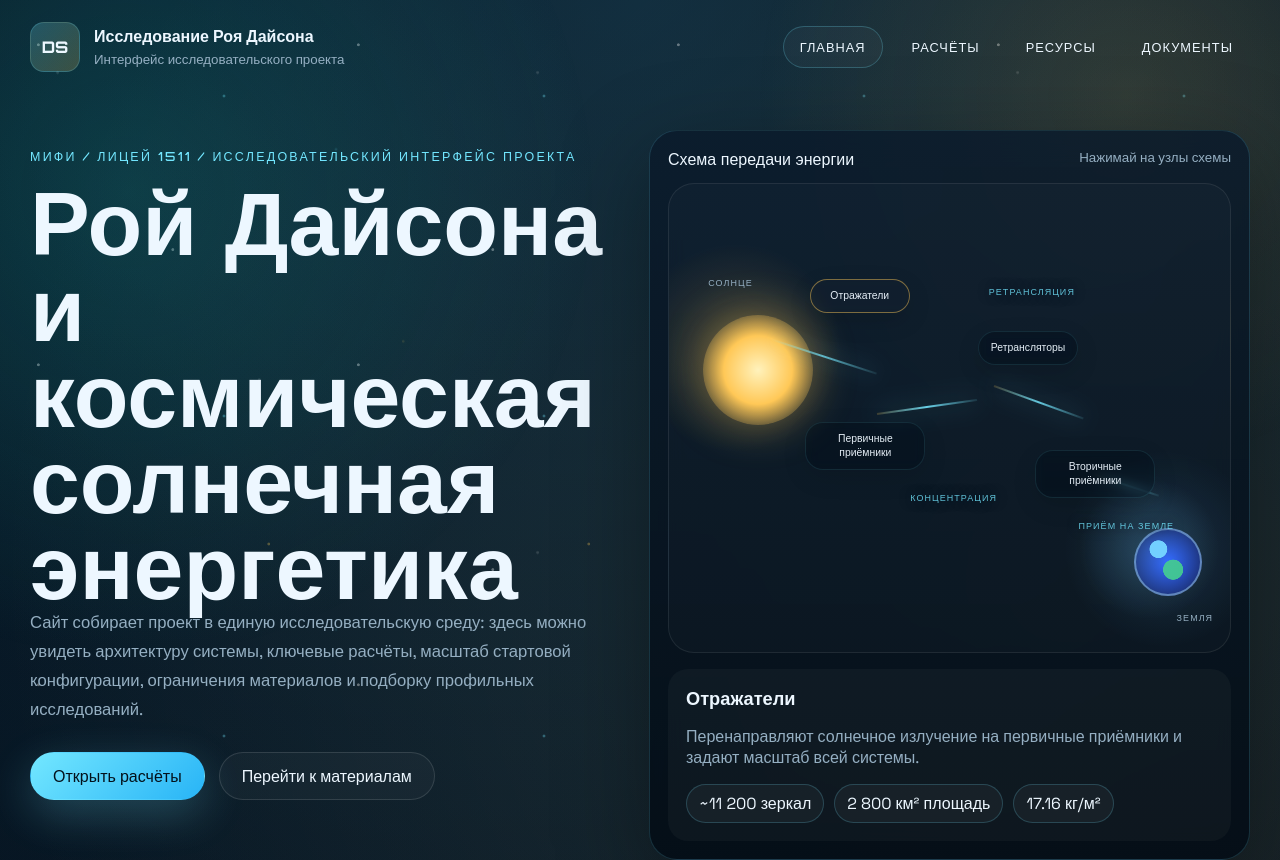
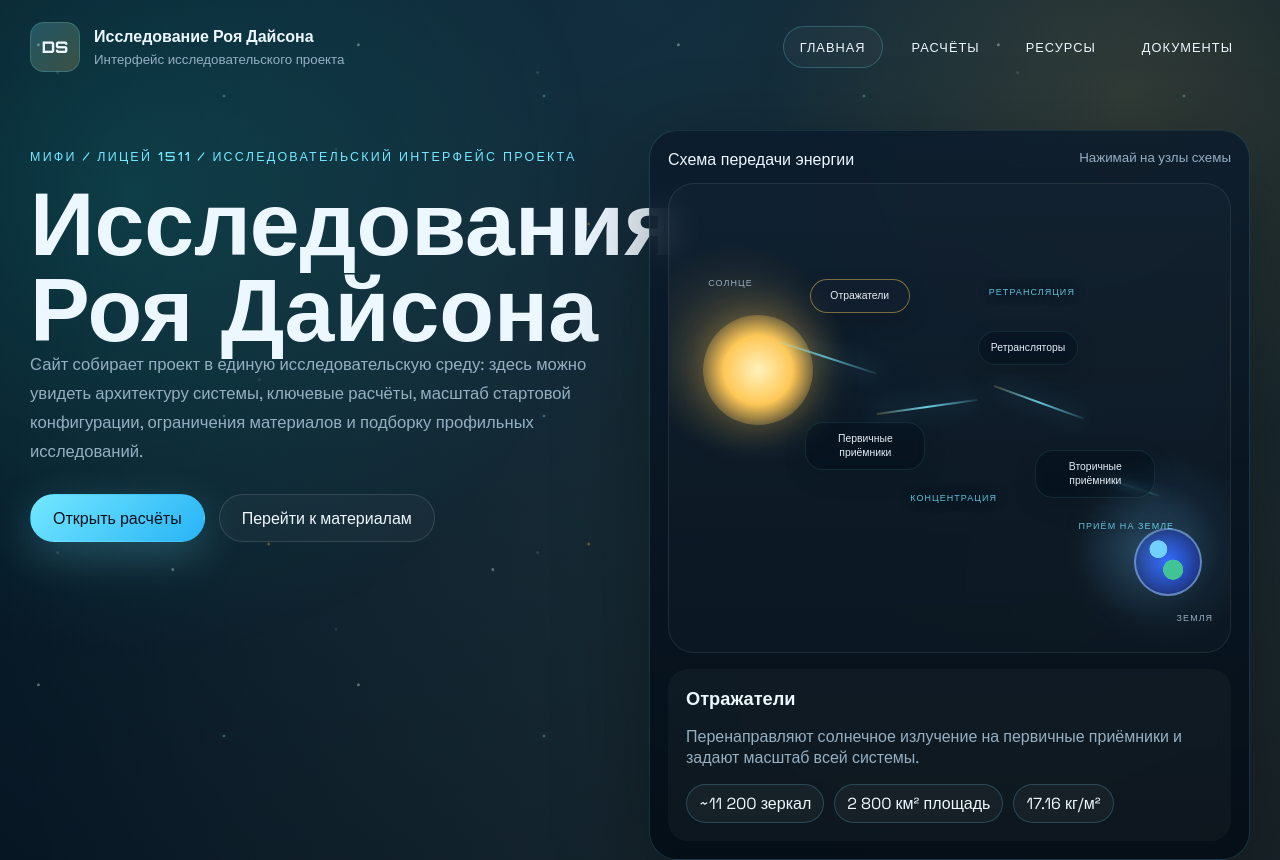
Before and after one commit to qri1/dyson, a React (Vite) app: page / in a window 1280 px wide. Shown: the top 860 px of the page. Built offline with nearby package versions, Linux system fonts and the light colour scheme.

Commit message:
Simplify hero heading text

```diff
--- a/src/components/HomePage.jsx
+++ b/src/components/HomePage.jsx
@@ -9,7 +9,7 @@ export function HomePage({ activeModuleId, onModuleSelect, onNavigate }) {
       <section className="hero panel-grid">
         <div className="hero-copy">
           <p className="eyebrow">МИФИ / Лицей 1511 / Исследовательский интерфейс проекта</p>
-          <h1>Рой Дайсона и космическая солнечная энергетика</h1>
+          <h1>Исследования Роя Дайсона</h1>
           <p className="lead">
             Сайт собирает проект в единую исследовательскую среду: здесь можно увидеть архитектуру системы,
             ключевые расчёты, масштаб стартовой конфигурации, ограничения материалов и подборку профильных исследований.
```
